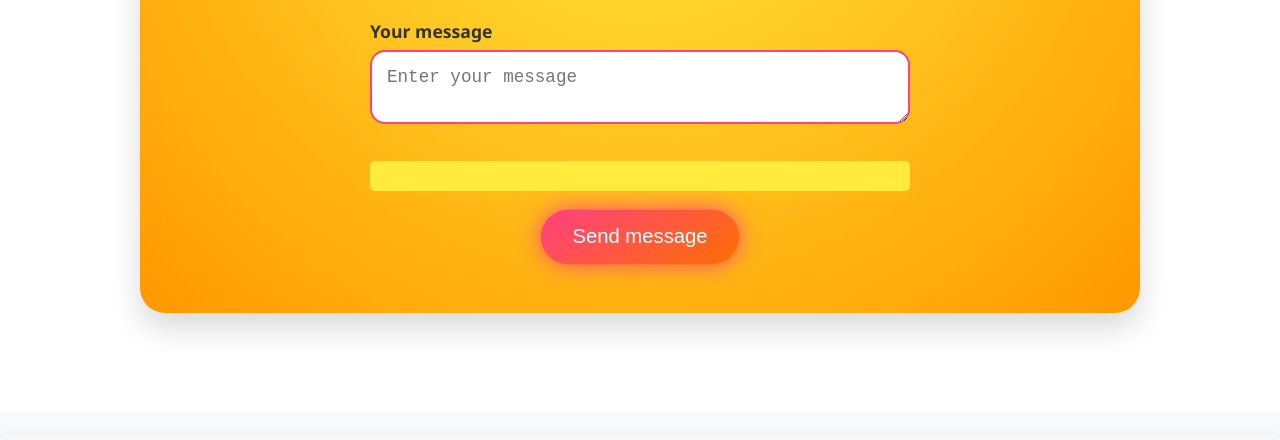
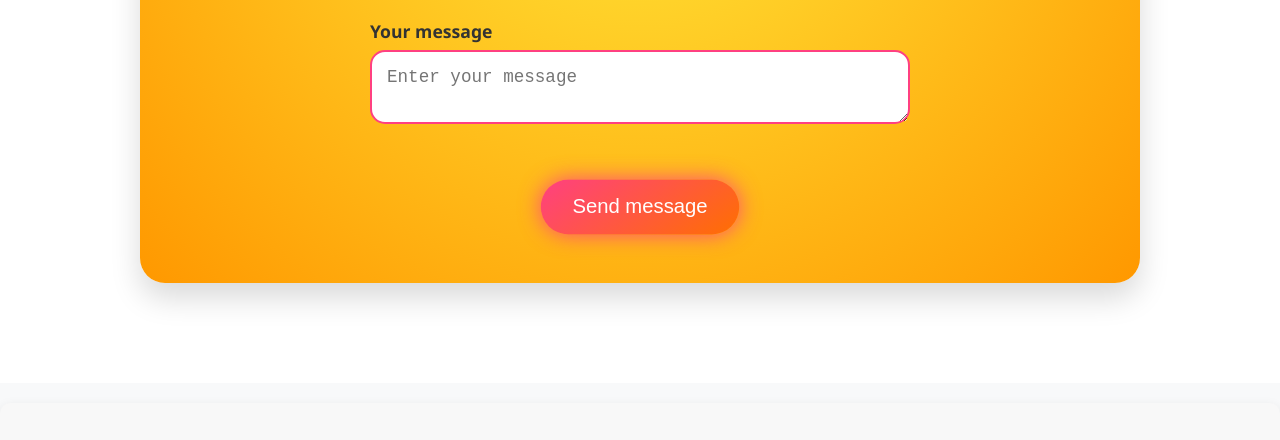
Before and after one commit to DDbyAlfonzo/Designed-Developed-by-Alfonzo, a plain HTML site: page index.html in a window 1280 px wide. Shown: the part 5193-5633 px from the top of the page. Drawn offline with Linux system fonts and the light colour scheme.

Commit message:
Add files via upload

```diff
--- a/index.html
+++ b/index.html
@@ -388,7 +388,7 @@
                 <textarea id="message" name="message" required placeholder="Enter your message"></textarea>
             </div>
 
-        <div id="form-response" class="response-message"></div>
+        <!--  <div id="form-response" class="response-message"></div> -->
 <button type="submit" class="submit-btn">Send message</button>
 </form>
     </div>
```
